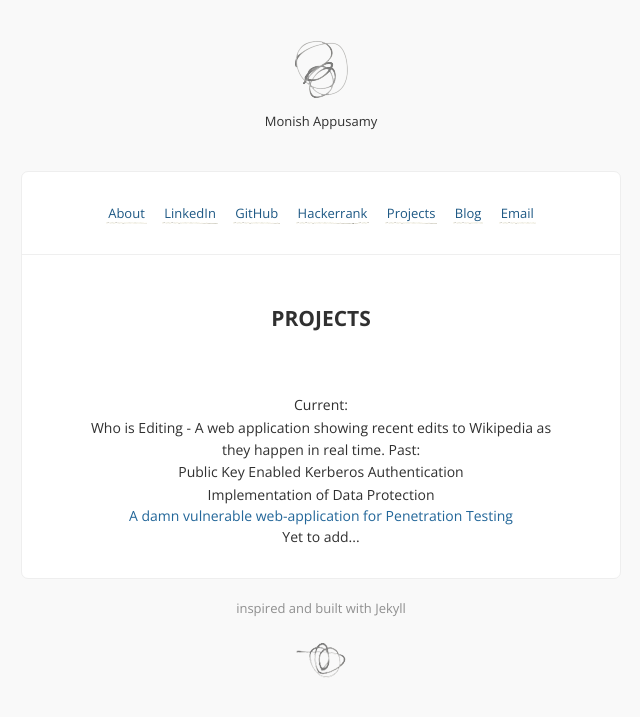
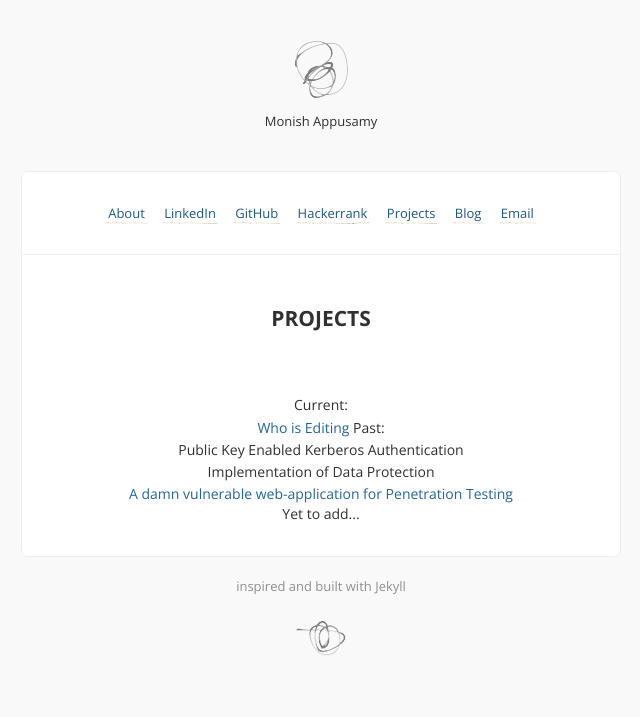
Before and after one commit to monishappusamy/monishappusamy.github.io, a Jekyll site: the page built from projects.md, in a window 1280 px wide. Shown: the top 717 px of the page, without its empty margins (319-959 px from the left). Built offline with Jekyll 4.4.1, drawn with Linux system fonts in a browser that asks for light colours; Markdown is read by kramdown in place of the engine named in the settings; comment, search, counter and statistics services are not loaded.

Commit message:
Update projects.md

```diff
--- a/projects.md
+++ b/projects.md
@@ -5,7 +5,7 @@ title: projects
 <center>
 Current: <br>
 
-Who is Editing - A web application showing recent edits to Wikipedia as they happen in real time.
+<a href ="monish.co.in/WhoIsEditing">Who is Editing </a>
 
 Past: <br>
 
```
